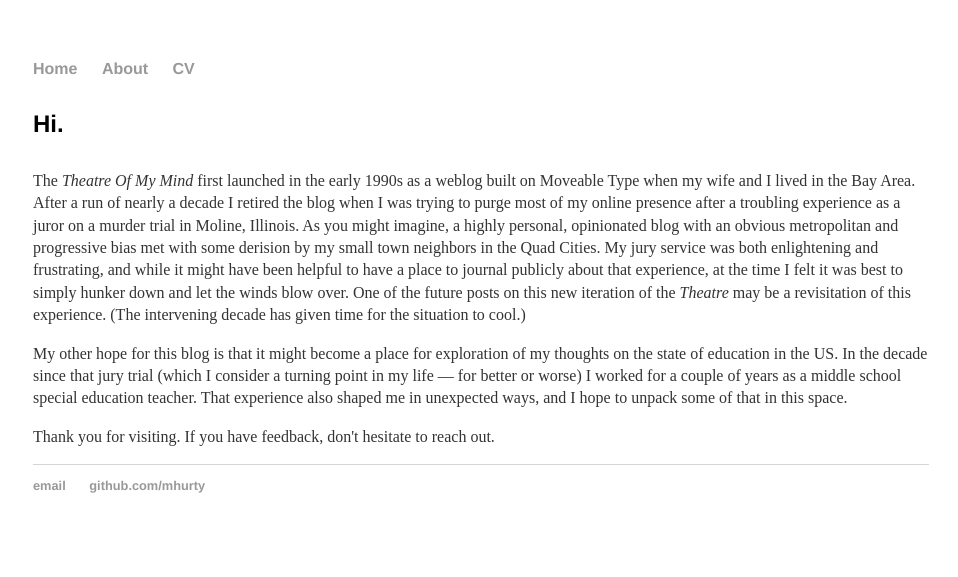
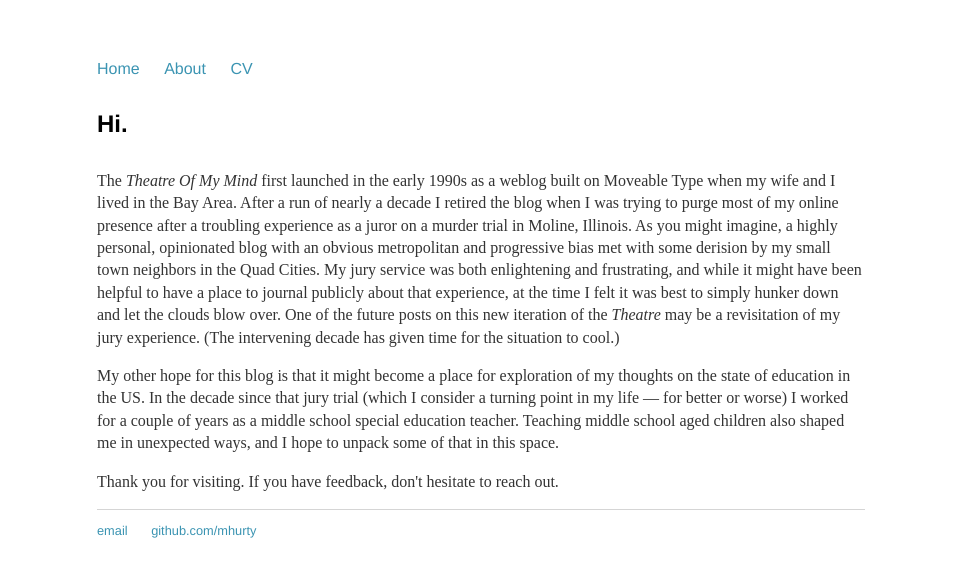
Before and after one commit to mhurty/mhurty.github.io, a Jekyll site: the page built from about/index.html, in a window 1280 px wide. Shown: the top 577 px of the page, without its empty margins (159-1117 px from the left). Built offline with Jekyll 4.4.1, drawn with Linux system fonts in a browser that asks for light colours.

Commit message:
update css, remove placeholder posts, update about

```diff
--- a/about/index.html
+++ b/about/index.html
@@ -4,7 +4,7 @@ title: About Mark
 ---
 <div class="blurb">
 	<h4>Hi. </h4>
-	<p>The <em>Theatre Of My Mind</em> first launched in the early 1990s as a weblog built on Moveable Type when my wife and I lived in the Bay Area. After a run of nearly a decade I retired the blog when I was trying to purge most of my online presence after a troubling experience as a juror on a murder trial in Moline, Illinois. As you might imagine, a highly personal, opinionated blog with an obvious metropolitan and progressive bias met with some derision by my small town neighbors in the Quad Cities. My jury service was both enlightening and frustrating, and while it might have been helpful to have a place to journal publicly about that experience, at the time I felt it was best to simply hunker down and let the winds blow over. One of the future posts on this new iteration of the <em>Theatre</em> may be a revisitation of this experience. (The intervening decade has given time for the situation to cool.)</p>
-	<p>My other hope for this blog is that it might become a place for exploration of my thoughts on the state of education in the US. In the decade since that jury trial (which I consider a turning point in my life &mdash; for better or worse) I worked for a couple of years as a middle school special education teacher. That experience also shaped me in unexpected ways, and I hope to unpack some of that in this space.</p>
+	<p>The <em>Theatre Of My Mind</em> first launched in the early 1990s as a weblog built on Moveable Type when my wife and I lived in the Bay Area. After a run of nearly a decade I retired the blog when I was trying to purge most of my online presence after a troubling experience as a juror on a murder trial in Moline, Illinois. As you might imagine, a highly personal, opinionated blog with an obvious metropolitan and progressive bias met with some derision by my small town neighbors in the Quad Cities. My jury service was both enlightening and frustrating, and while it might have been helpful to have a place to journal publicly about that experience, at the time I felt it was best to simply hunker down and let the clouds blow over. One of the future posts on this new iteration of the <em>Theatre</em> may be a revisitation of my jury experience. (The intervening decade has given time for the situation to cool.)</p>
+	<p>My other hope for this blog is that it might become a place for exploration of my thoughts on the state of education in the US. In the decade since that jury trial (which I consider a turning point in my life &mdash; for better or worse) I worked for a couple of years as a middle school special education teacher. Teaching middle school aged children also shaped me in unexpected ways, and I hope to unpack some of that in this space.</p>
 	<p>Thank you for visiting. If you have feedback, don't hesitate to reach out.</p>
 </div><!-- /.blurb -->
--- a/css/main.css
+++ b/css/main.css
@@ -1,12 +1,12 @@
 body {
     margin: 60px auto;
-    width: 70%;
+    width: 60%;
 }
 nav ul, footer ul {
     font-family:'Helvetica', 'Sans-Serif';
     padding: 0px;
     list-style: none;
-    font-weight: bold;
+    font-weight: normal;
 }
 nav ul li, footer ul li {
     display: inline;
@@ -14,7 +14,7 @@ nav ul li, footer ul li {
 }
 a {
     text-decoration: none;
-    color: #999;
+    color: #3B94B2;
 }
 a:hover {
     text-decoration: underline;
@@ -40,7 +40,8 @@ footer {
 
 ul.posts {
     margin: 20px auto 40px;
-    font-size: 1.5em;
+    font-size: 1.1em;
+    line-height: 1.5em;
 }
 
 ul.posts li {
```
Also changed, not shown: _posts/2016-07-12-entering-the-theatre-of-my-mind.md (deleted, +0 -7 lines), _posts/2016-07-13-the-git-blog.md (deleted, +0 -7 lines).
